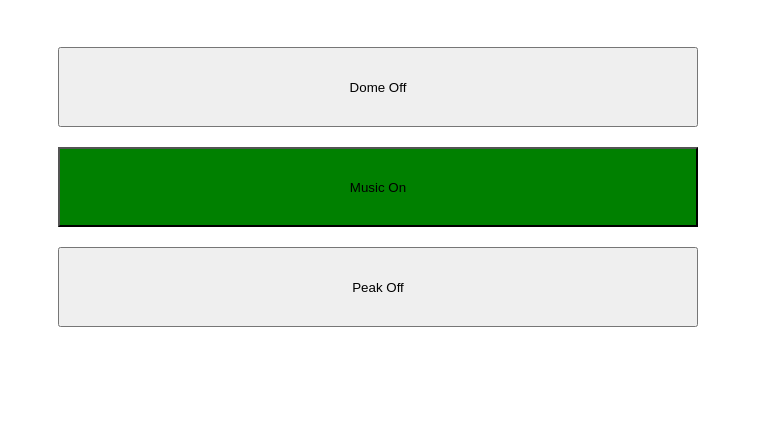
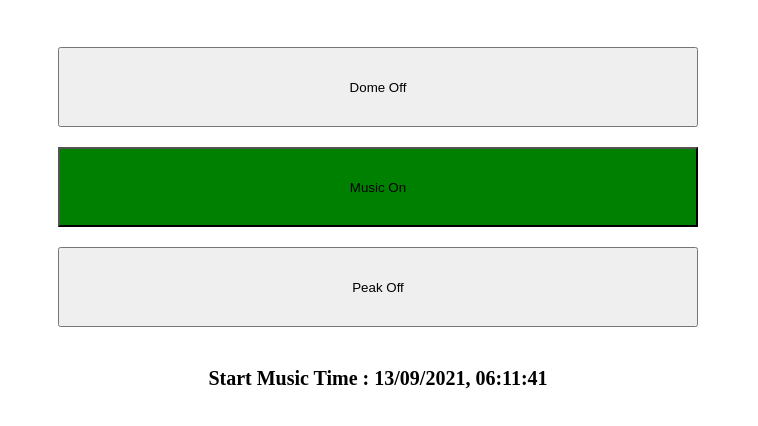
Before and after one commit to rimand/Concert-Test, a plain HTML site: page control.html in a window 1280 px wide. Both pictures are taken after a click on the button "Music Off". Shown: the part 202-628 px from the top of the page, without its empty margins (262-1020 px from the left). Drawn offline with Linux system fonts and the light colour scheme; no server answers.

Commit message:
Add files via upload

```diff
--- a/control.html
+++ b/control.html
@@ -21,6 +21,10 @@
         font-size: 100px;
       }
 
+      h2 {
+        font-size: 20px;
+      }
+
       button {
         width: 50%;
         height: 80px;
@@ -39,6 +43,11 @@
       <button id="btn1" onclick="myBtn1()">Dome Off</button>
       <button id="btn2" onclick="myBtn2()">Music Off</button>
       <button id="btn3" onclick="myBtn3()">Peak Off</button>
+    </div>
+    <div>
+      <h2>
+        <p id="startTime"></p>
+      </h2>
     </div>
 
     <!-- =========================== Time Script ========================== -->
@@ -152,13 +161,16 @@
 
       function myBtn2() {
         var x = document.getElementById("btn2");
+        let startTimeVal = getNowTime()
+
         if (x.innerHTML === "Music Off") {
           x.innerHTML = "Music On";
           x.style = "background-color: green;";
+          document.getElementById("startTime").innerText = "Start Music Time : " + startTimeVal;
           return washingtonRef
             .update({
               music_state: true,
-              startTime: getNowTime(),
+              startTime: startTimeVal,
             })
             .then(() => {
               console.log("Document successfully updated!");
```
